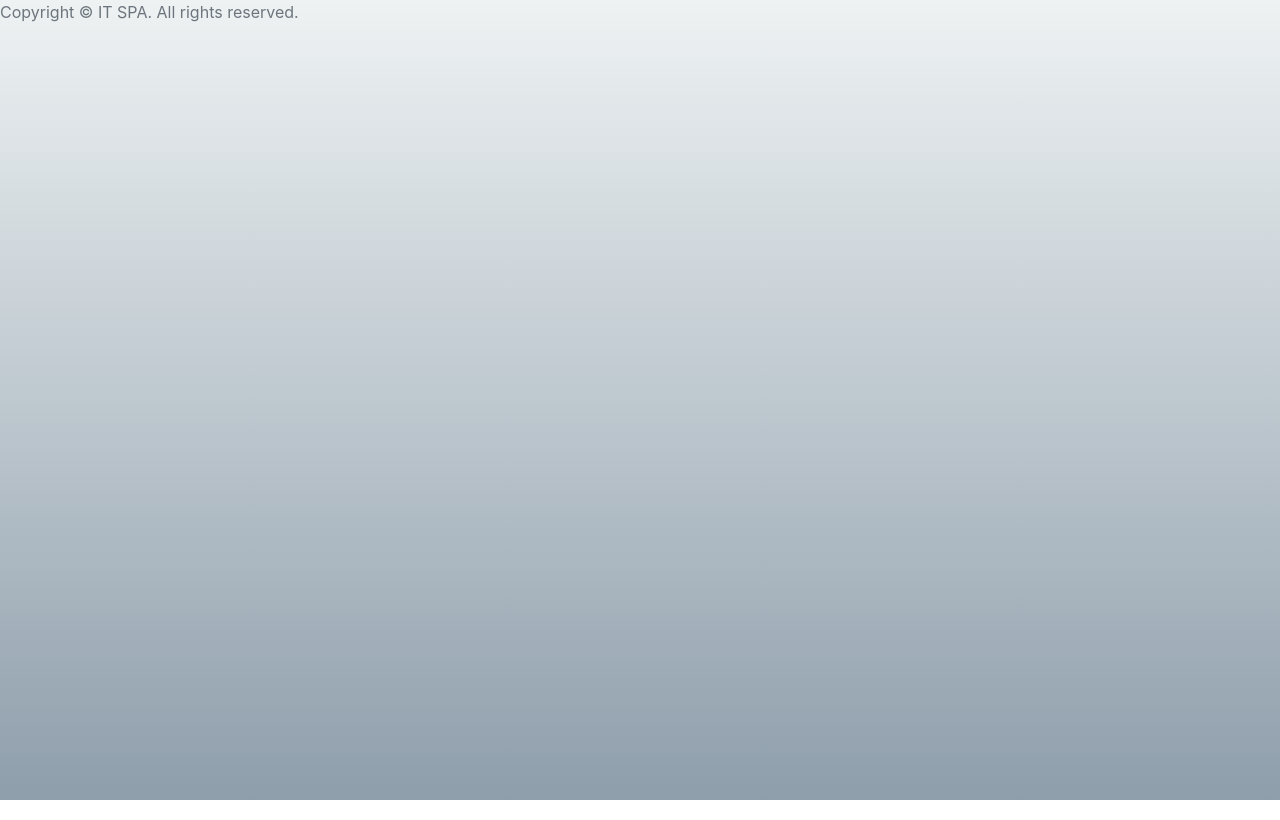
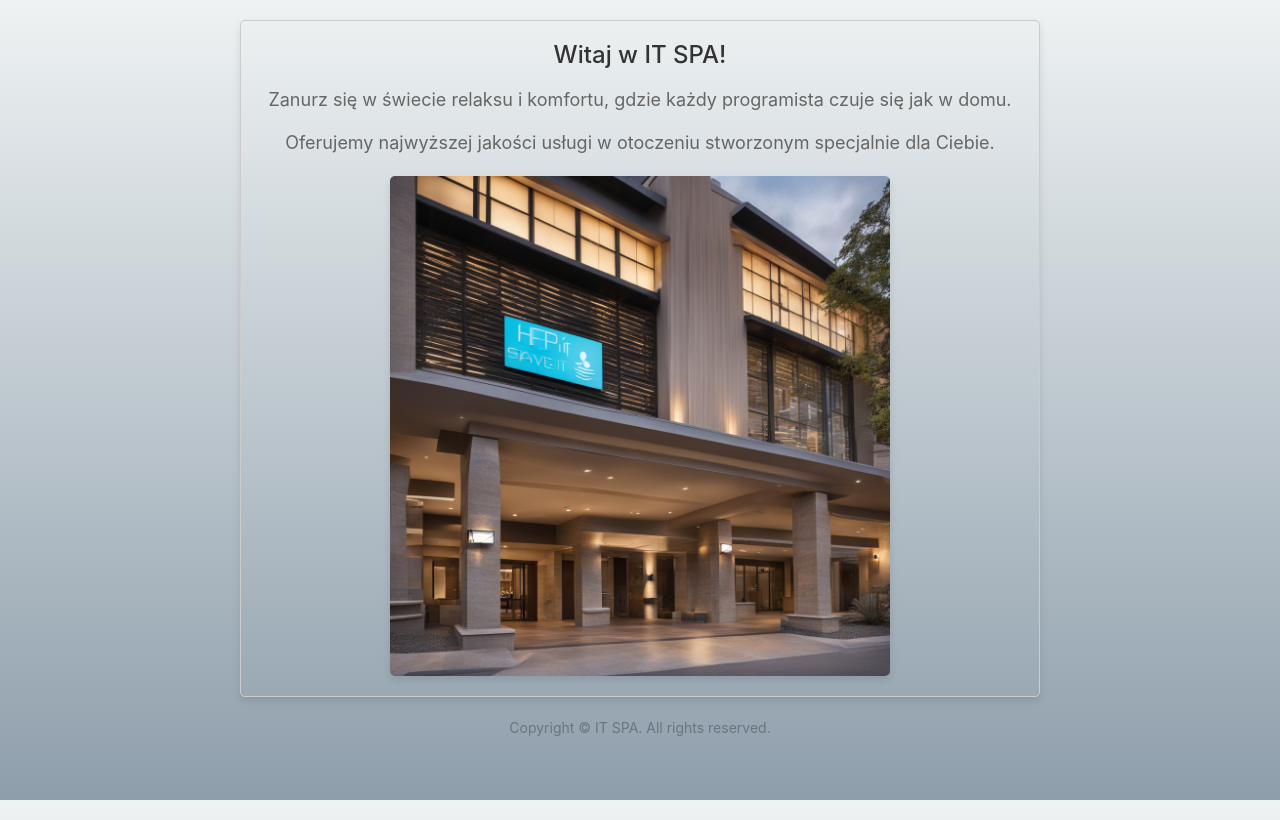
Before and after one commit to AdrWL/ProjektSPA, a website built with Parcel: page index.html in a window 1280 px wide. Built offline with nearby package versions, Linux system fonts and the light colour scheme.

Commit message:
Add first page, welcome, style it in css

```diff
--- a/index.html
+++ b/index.html
@@ -1,10 +1,12 @@
-<!doctype html>
+<!DOCTYPE html>
 <html lang="en">
   <head>
-    <meta charset="UTF-8">
-    <meta name="viewport"
-          content="width=device-width, user-scalable=no, initial-scale=1.0, maximum-scale=1.0, minimum-scale=1.0">
-    <meta http-equiv="X-UA-Compatible" content="ie=edge">
+    <meta charset="UTF-8" />
+    <meta
+      name="viewport"
+      content="width=device-width, user-scalable=no, initial-scale=1.0, maximum-scale=1.0, minimum-scale=1.0"
+    />
+    <meta http-equiv="X-UA-Compatible" content="ie=edge" />
     <title>ProjektSPA</title>
   </head>
   <body>
--- a/package.json
+++ b/package.json
@@ -1,5 +1,5 @@
 {
-  "name": "ProjektSPA",
+  "name": "projekt-spa",
   "version": "0.0.1",
   "description": "",
   "main": "index.js",
--- a/src/it-spa.css
+++ b/src/it-spa.css
@@ -1,6 +1,45 @@
 body {
-  background: #2980B9;
-  background: -webkit-linear-gradient(to bottom, #eef2f3, #8e9eab) fixed no-repeat;
+  background: #2980b9;
+  background: -webkit-linear-gradient(to bottom, #eef2f3, #8e9eab) fixed
+    no-repeat;
   background: linear-gradient(to bottom, #eef2f3, #8e9eab) fixed no-repeat;
   min-height: 100vh;
 }
+
+section {
+  margin: 20px auto;
+  padding: 20px;
+  border: 1px solid #ccc;
+  border-radius: 5px;
+  box-shadow: 0 4px 8px rgba(0, 0, 0, 0.1);
+  max-width: 800px;
+  text-align: center;
+}
+
+h2 {
+  font-size: 24px;
+  color: #333;
+  margin-bottom: 16px;
+}
+
+p {
+  font-size: 18px;
+  color: #666;
+  line-height: 1.5;
+}
+
+img {
+  display: block;
+  margin-top: 20px;
+  margin-left: auto;
+  margin-right: auto;
+  border-radius: 5px;
+  box-shadow: 0 4px 8px rgba(0, 0, 0, 0.1);
+}
+
+.text-muted {
+  text-align: center;
+  margin-top: 20px;
+  color: #888;
+  font-size: 14px;
+}
--- a/src/it-spa.js
+++ b/src/it-spa.js
@@ -1,2 +1,16 @@
-import 'bootstrap/dist/css/bootstrap.css';
-import './it-spa.css';
+import "bootstrap/dist/css/bootstrap.css";
+import "./it-spa.css";
+import { Home } from "./views/Home";
+
+
+const main = document.querySelector("main");
+
+main.append(Home());
+
+
+document.body.addEventListener("navigate", (event) => {
+  const Component = event.detail;
+
+  main.innerHTML = "";
+  main.append(Component());
+});
--- /dev/null
+++ b/src/views/Home.js
@@ -0,0 +1,17 @@
+export function Home() {
+  const section = document.createElement("section");
+
+  section.innerHTML = `
+        <h2 class="welcome-heading">Witaj w IT SPA!</h2>
+        <p>Zanurz się w świecie relaksu i komfortu, gdzie każdy programista czuje się jak w domu.</p>
+        <p>Oferujemy najwyższej jakości usługi w otoczeniu stworzonym specjalnie dla Ciebie.</p>`;
+
+  const img = document.createElement("img");
+  img.src = require("../assets/home.jpg");
+  img.alt = "Relaksacyjny pokój w IT SPA";
+  img.width = 500;
+
+  section.append(img);
+
+  return section;
+}
```
Also changed, not shown: src/assets/home.jpg (added), 1 other file. Lines whose indentation alone changed are shown as unchanged.
